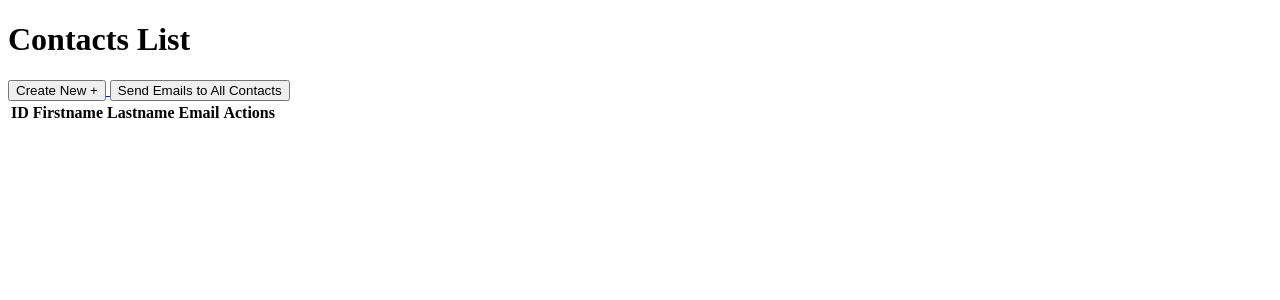
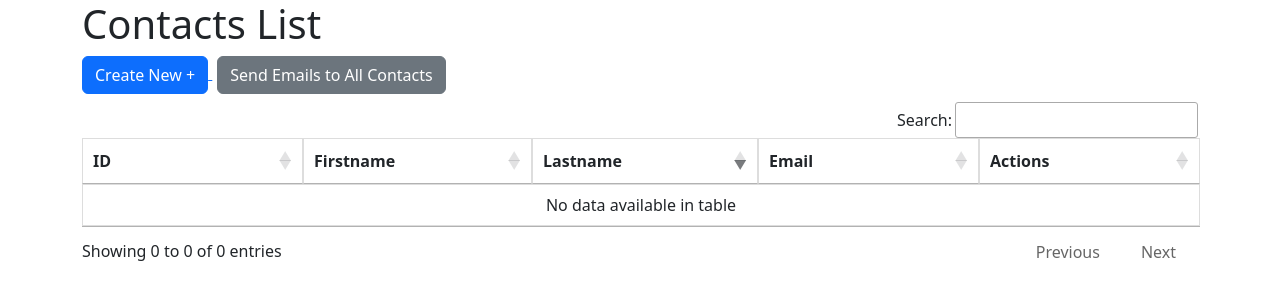
Before and after one commit to michalm57/symfony_crud, a Symfony app: template templates/contacts/index.html.twig in a window 1280 px wide. Shown: the top 300 px of the page. Run offline with Twig, Linux system fonts and the light colour scheme; the template is opened without the code that fills it, so the values that code supplies are empty; some libraries are stand-ins or nearby versions.

Commit message:
add styles with bootsrap, jquery, datatables

```diff
--- /dev/null
+++ b/public/js/tables.js
@@ -0,0 +1,19 @@
+$(document).ready(function () {
+    let contactsTable = $('#contacts-table').DataTable({
+        "ordering": true,
+        "bInfo": true,
+        "bLengthChange": false,
+        "searching": true,
+        "pageLength": 10,
+        "order": [[2, "desc"]],
+        responsive: true,
+        bPaginate: true,
+        "columnDefs": [
+            { "targets": 0, "orderable": true, "width": "10%" },
+            { "targets": 1, "orderable": true, "width": "10%", "responsivePriority": 0 },
+            { "targets": 2, "orderable": true, "width": "10%", "responsivePriority": 1 },
+            { "targets": 3, "orderable": true, "width": "10%", "responsivePriority": 1 },
+            { "targets": 4, "orderable": true, "width": "10%", "responsivePriority": 1 },
+        ],
+    });
+});
--- a/templates/base.html.twig
+++ b/templates/base.html.twig
@@ -7,10 +7,15 @@
         {# Run `composer require symfony/webpack-encore-bundle` to start using Symfony UX #}
         {% block stylesheets %}
             {{ encore_entry_link_tags('app') }}
+            <link rel="stylesheet" href="https://cdn.jsdelivr.net/npm/bootstrap@5.3.0/dist/css/bootstrap.min.css">
+            <link rel="stylesheet" type="text/css" href="https://cdn.datatables.net/1.13.4/css/jquery.dataTables.min.css"></link>
         {% endblock %}
 
         {% block javascripts %}
             {{ encore_entry_script_tags('app') }}
+            <script src="https://code.jquery.com/jquery-3.6.0.min.js"></script>
+            <script src="https://cdn.datatables.net/1.13.4/js/jquery.dataTables.min.js"></script>
+            <script src="public/js/tables.js"></script>
         {% endblock %}
     </head>
     <body>
--- a/templates/contacts/index.html.twig
+++ b/templates/contacts/index.html.twig
@@ -1,21 +1,46 @@
-{# templates/contacts/index.html.twig #}
-
 {% extends 'base.html.twig' %}
 
-{% block title %}Contacts List
+{% block title %}Contacts List{% endblock %}
+
+{% block stylesheets %}
+    {{ parent() }}
+    <style>
+        .create-button,
+        .send-emails-button {
+            margin-bottom: 10px;
+        }
+        table {
+            width: 100%;
+            border-collapse: collapse;
+        }
+        th, td {
+            border: 1px solid #ddd;
+            padding: 8px;
+        }
+        th {
+            background-color: #f2f2f2;
+        }
+        tr:hover {
+            background-color: #f2f2f2;
+        }
+        a {
+            margin-right: 5px;
+        }
+    </style>
 {% endblock %}
 
 {% block body %}
+    <div class="container">
         <h1>Contacts List</h1>
-
+	<div class="mb-2">
         <a href="{{ path('app_contacts_create') }}">
-		<button class="create-button">Create New +</button>
+            <button class="btn btn-primary">Create New +</button>
         </a>
         <a href="{{ path('app_send_emails') }}">
-        <button class="send-emails-button">Send Emails to All Contacts</button>
+            <button class="btn btn-secondary">Send Emails to All Contacts</button>
         </a>
-
-	<table>
+	</div>
+        <table id="contacts-table" class="table">
             <thead>
                 <tr>
                     <th>ID</th>
@@ -33,12 +58,13 @@
                         <td>{{ contact.lastname }}</td>
                         <td>{{ contact.email }}</td>
                         <td>
-						<a href="{{ path('app_contact', { 'id': contact.id }) }}">View</a>
-						<a href="{{ path('app_contact_edit', { 'id': contact.id }) }}">Edit</a>
-						<a href="{{ path('app_contact_delete', { 'id': contact.id }) }}" onclick="return confirm('Are you sure to remove this contact?')">Delete</a>
+                            <a href="{{ path('app_contact', { 'id': contact.id }) }}" class="btn btn-info">View</a>
+                            <a href="{{ path('app_contact_edit', { 'id': contact.id }) }}" class="btn btn-warning">Edit</a>
+                            <a href="{{ path('app_contact_delete', { 'id': contact.id }) }}" onclick="return confirm('Are you sure to remove this contact?')" class="btn btn-danger">Delete</a>
                         </td>
                     </tr>
                 {% endfor %}
             </tbody>
         </table>
+    </div>
 {% endblock %}
```
Also changed, not shown: templates/contacts/create.html.twig (+19 -9 lines), templates/contacts/edit.html.twig (+24 -8 lines), templates/contacts/show.html.twig (+18 -6 lines). Lines whose indentation alone changed are shown as unchanged.
